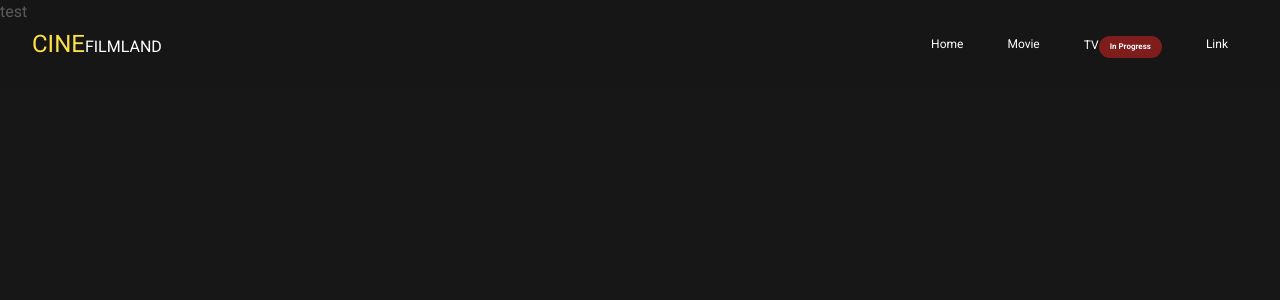
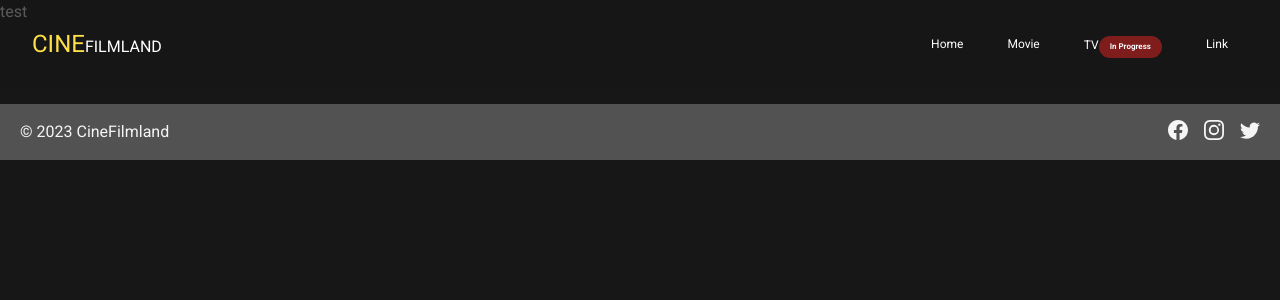
Before and after one commit to derrekdev/cinefilmland, a Next.js app: page /movie/1 in a window 1280 px wide. Shown: the top 300 px of the page. Built offline with nearby package versions, Linux system fonts and the light colour scheme; no server answers.

Commit message:
added a simple footer, removed console.log

```diff
--- a/src/app/(category)/movie_discover/page.tsx
+++ b/src/app/(category)/movie_discover/page.tsx
@@ -16,8 +16,6 @@ export default async function page({
   );
   const page = searchParams.page ? parseInt(searchParams.page) : 1;
 
-  console.log("movieUpcoming", movieDiscover);
-
   return (
     <div className="w-10/12 pt-32">
       <h1 className="text-yellow-300 text-4xl px-10 pb-6">Discover</h1>
--- a/src/app/(category)/movie_popular/page.tsx
+++ b/src/app/(category)/movie_popular/page.tsx
@@ -16,8 +16,6 @@ export default async function page({
   );
   const page = searchParams.page ? parseInt(searchParams.page) : 1;
 
-  console.log("movieTrending", moviePopular);
-
   return (
     <div className="w-10/12 pt-32">
       <h1 className="text-yellow-300 text-4xl px-10  pb-6">Popular</h1>
--- a/src/app/(category)/movie_trending/page.tsx
+++ b/src/app/(category)/movie_trending/page.tsx
@@ -16,8 +16,6 @@ export default async function page({
   );
   const page = searchParams.page ? parseInt(searchParams.page) : 1;
 
-  console.log("movieTrending", movieTrending);
-
   return (
     <div className="w-10/12 pt-32">
       <h1 className="text-yellow-300 text-4xl px-10 pb-6">Trending</h1>
--- a/src/app/(category)/movie_upcoming/page.tsx
+++ b/src/app/(category)/movie_upcoming/page.tsx
@@ -16,8 +16,6 @@ export default async function page({
   );
   const page = searchParams.page ? parseInt(searchParams.page) : 1;
 
-  console.log("movieUpcoming", movieUpcoming);
-
   return (
     <div className="w-10/12 pt-32">
       <h1 className="text-yellow-300 text-4xl px-10  pb-6">Upcoming</h1>
--- a/src/app/layout.tsx
+++ b/src/app/layout.tsx
@@ -1,3 +1,4 @@
+import Footer from "@/components/layout/Footer/Footer";
 import TopNavigationBar from "@/components/layout/TopNavigationBar/TopNavigationBar";
 import type { Metadata } from "next";
 import { Roboto } from "next/font/google";
@@ -40,6 +41,7 @@ export default function RootLayout({
       >
         <TopNavigationBar />
         {children}
+        <Footer />
       </body>
     </html>
   );
--- a/src/app/movie/[id]/page.tsx
+++ b/src/app/movie/[id]/page.tsx
@@ -1,3 +1,24 @@
-export default function page() {
+import { fetchData } from "@/components/hooks/movie";
+
+export default async function page({
+  params: { id },
+}: {
+  params: { id: string };
+}) {
+  const movieDetail = await fetchData(`movie/${id}`, { next: 60 });
+
+  // https://api.themoviedb.org/3/movie/{movie_id}
+  console.log("movieDetail", movieDetail);
+
+  // movieDetail.backdrop_path full image
+  // https://image.tmdb.org/t/p/original/628Dep6AxEtDxjZoGP78TsOxYbK.jpg
+
+  // movieDetail.title name
+  // movieDetail.overview
+  // movieDetail.poster_path
+  // movieDetail.tagline
+  // movieDetail.status
+  // movieDetail.release_date
+  // movieDetail.genres[ id, name ]
   return <div>test</div>;
 }
--- /dev/null
+++ b/src/components/layout/Footer/Footer.tsx
@@ -0,0 +1,25 @@
+import { BsFacebook, BsInstagram, BsTwitter } from "react-icons/bs";
+
+export default function Footer() {
+  return (
+    <footer className="pt-20">
+      {/* <section className="container flex flex-col py-10 px-5 ">Footer</section> */}
+      <section className="bg-neutral-600">
+        <div className="container flex flex-col md:flex-row max-md:items-center justify-between py-4 px-5 gap-4">
+          <span>© 2023 CineFilmland</span>
+          <div className="flex flex-row gap-4 text-xl">
+            <a href="/#" target="_blank">
+              <BsFacebook />
+            </a>
+            <a href="/#" target="_blank">
+              <BsInstagram />
+            </a>
+            <a href="/#" target="_blank">
+              <BsTwitter />
+            </a>
+          </div>
+        </div>
+      </section>
+    </footer>
+  );
+}
```
